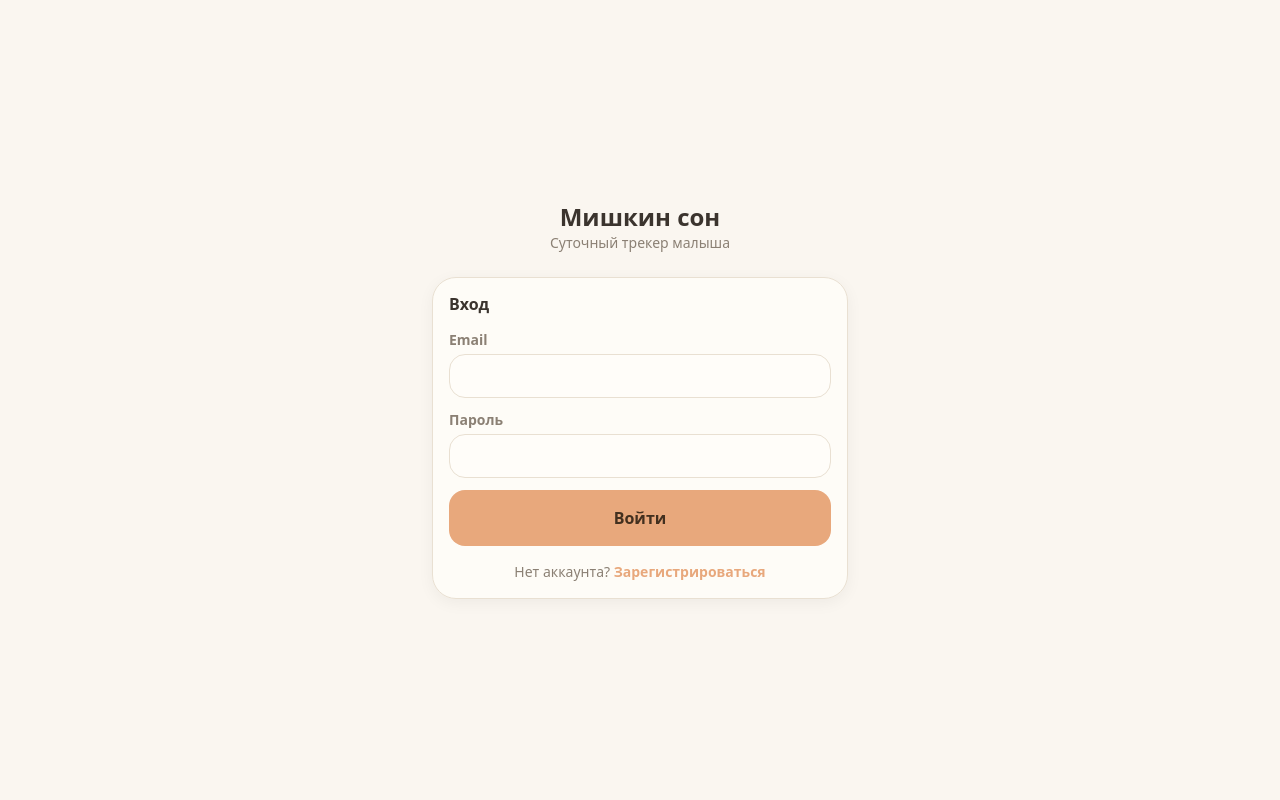
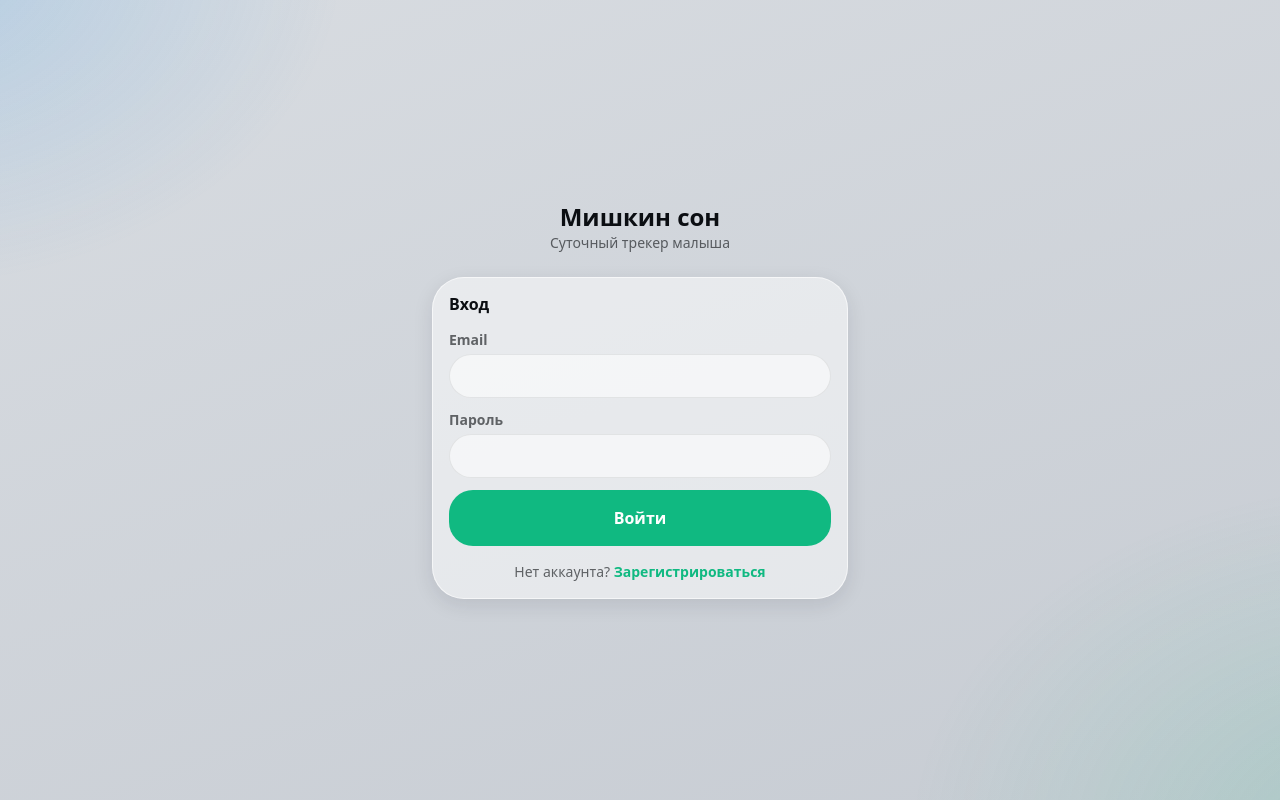
Before and after one commit to Black-Japan-Tea/mishkin-son, a React (Vite) app: page /login in a window 1280 px wide. Built offline with nearby package versions, Linux system fonts and the light colour scheme; no server answers.

Commit message:
feat: liquid glass design tokens, Inter font and icon set

```diff
--- a/package.json
+++ b/package.json
@@ -12,7 +12,7 @@
     "smoke": "node scripts/deploy-smoke.mjs"
   },
   "dependencies": {
-    "@fontsource-variable/nunito": "^5.3.0",
+    "@fontsource-variable/inter": "^5.3.0",
     "@radix-ui/react-dialog": "^1.3.1",
     "@radix-ui/react-slot": "^1.5.0",
     "@supabase/supabase-js": "^2.118.0",
@@ -20,6 +20,7 @@
     "class-variance-authority": "^0.7.1",
     "clsx": "^2.1.1",
     "date-fns": "^4.4.0",
+    "echarts": "^6.1.0",
     "idb": "^8.0.4",
     "lucide-react": "^1.61.0",
     "react": "^19.3.1",
--- a/src/components/theme/ThemeProvider.tsx
+++ b/src/components/theme/ThemeProvider.tsx
@@ -21,7 +21,7 @@ export function ThemeProvider({ children }: { children: React.ReactNode }): Reac
         window.setTimeout(() => root.classList.remove("theme-anim"), 250);
       }
       const meta = document.querySelector('meta[name="theme-color"]');
-      if (meta !== null) meta.setAttribute("content", dark ? "#17140F" : "#FAF6F0");
+      if (meta !== null) meta.setAttribute("content", dark ? "#0A0D12" : "#D8DCE1");
     };
 
     apply();
--- a/src/index.css
+++ b/src/index.css
@@ -1,58 +1,87 @@
 @import "tailwindcss";
-@import "@fontsource-variable/nunito";
+@import "@fontsource-variable/inter";
 
 /* Тёмная тема включается классом на <html> (режимы: вручную/система/расписание) */
 @custom-variant dark (&:where(.dark, .dark *));
 
+/* ============================================================
+   Дизайн «Liquid Glass»: светлая тема — приглушённый серо-графит
+   с почти чёрным текстом; имена токенов сохранены, значения новые.
+   ============================================================ */
 :root {
-  --background: #faf6f0;
-  --foreground: #3b342e;
-  --card: #fffdf9;
-  --popover: #fffdf9;
-  --primary: #e8a87c; /* персик */
-  --primary-foreground: #43301f;
-  --secondary: #a9bca1; /* шалфей */
-  --secondary-foreground: #2e3828;
-  --muted: #f1eae0;
-  --muted-foreground: #8b8074;
-  --accent: #f4ede2;
-  --accent-foreground: #3b342e;
-  --destructive: #c96f5e;
-  --border: #e9e0d2;
-  --input: #e9e0d2;
-  --ring: #e8a87c;
-  --success: #7fa76b;
-  --warning: #e0a458;
-  --info: #9c8fc7;
-  --sleep: #7fa76b;
-  --food: #e0a458;
-  --ai: #9c8fc7;
-  --radius: 1rem;
+  --background: #D8DCE1;
+  --foreground: #0B0E12;
+  --card: rgba(255, 255, 255, 0.55);
+  --popover: #FFFFFF;
+  --primary: #10B981; /* изумруд — основные действия «Записать» */
+  --primary-foreground: #FFFFFF;
+  --secondary: rgba(255, 255, 255, 0.62);
+  --secondary-foreground: #0B0E12;
+  --muted: rgba(255, 255, 255, 0.46);
+  --muted-foreground: rgba(11, 14, 18, 0.62);
+  --accent: rgba(255, 255, 255, 0.62);
+  --accent-foreground: #0B0E12;
+  --destructive: #E11D48;
+  --border: rgba(255, 255, 255, 0.6);
+  --input: rgba(11, 14, 18, 0.08);
+  --ring: #1C90ED;
+  --success: #10B981;
+  --warning: #F59E0B;
+  --info: #1C90ED;
+  --sleep: #1C90ED;
+  --food: #10B981;
+  --ai: #8B5CF6;
+  --radius: 1.5rem;
+  /* Liquid-слой: стекло, hairline-штрихи, цветные подсветки */
+  --faint: rgba(11, 14, 18, 0.4); /* «призрачный» текст: подписи осей, футер */
+  --glass: rgba(255, 255, 255, 0.46);
+  --glass-strong: rgba(255, 255, 255, 0.62);
+  --stroke: rgba(255, 255, 255, 0.6);
+  --stroke2: rgba(11, 14, 18, 0.08);
+  --tint-sleep: rgba(28, 144, 237, 0.14);
+  --tint-food: rgba(16, 185, 129, 0.16);
+  --glow1: rgba(28, 144, 237, 0.2);
+  --glow2: rgba(16, 185, 129, 0.16);
+  --scrim: rgba(20, 26, 34, 0.32);
+  --shadow-glass: 0 10px 36px rgba(15, 23, 42, 0.16);
+  --background-2: #C7CCD3; /* нижняя точка градиента фона */
 }
 
 .dark {
-  --background: #17140f;
-  --foreground: #ede6db;
-  --card: #201b15;
-  --popover: #262019;
-  --primary: #a78bfa; /* фиолетовый — навигация/акцент */
-  --primary-foreground: #17140f;
-  --secondary: #2c261e;
-  --secondary-foreground: #ede6db;
-  --muted: #241f18;
-  --muted-foreground: #a69a8c;
-  --accent: #2a241c;
-  --accent-foreground: #ede6db;
-  --destructive: #d97064;
-  --border: #2e2820;
-  --input: #2e2820;
-  --ring: #a78bfa;
-  --success: #6fbf8f;
-  --warning: #e89b5b;
-  --info: #a78bfa;
-  --sleep: #6fbf8f;
-  --food: #e89b5b;
-  --ai: #a78bfa;
+  --background: #0A0D12;
+  --foreground: #F3F6FA;
+  --card: rgba(255, 255, 255, 0.07);
+  --popover: #1A2028;
+  --primary: #10B981;
+  --primary-foreground: #FFFFFF;
+  --secondary: rgba(255, 255, 255, 0.12);
+  --secondary-foreground: #F3F6FA;
+  --muted: rgba(255, 255, 255, 0.07);
+  --muted-foreground: rgba(243, 246, 250, 0.62);
+  --accent: rgba(255, 255, 255, 0.12);
+  --accent-foreground: #F3F6FA;
+  --destructive: #F43F5E;
+  --border: rgba(255, 255, 255, 0.13);
+  --input: rgba(255, 255, 255, 0.13);
+  --ring: #1C90ED;
+  --success: #10B981;
+  --warning: #F59E0B;
+  --info: #1C90ED;
+  --sleep: #1C90ED;
+  --food: #10B981;
+  --ai: #A78BFA;
+  --faint: rgba(243, 246, 250, 0.38);
+  --glass: rgba(255, 255, 255, 0.07);
+  --glass-strong: rgba(255, 255, 255, 0.12);
+  --stroke: rgba(255, 255, 255, 0.13);
+  --stroke2: rgba(255, 255, 255, 0.07);
+  --tint-sleep: rgba(28, 144, 237, 0.18);
+  --tint-food: rgba(16, 185, 129, 0.18);
+  --glow1: rgba(28, 144, 237, 0.16);
+  --glow2: rgba(16, 185, 129, 0.12);
+  --scrim: rgba(0, 0, 0, 0.5);
+  --shadow-glass: 0 10px 36px rgba(0, 0, 0, 0.55);
+  --background-2: #05070A;
 }
 
 @theme inline {
@@ -78,15 +107,42 @@
   --color-sleep: var(--sleep);
   --color-food: var(--food);
   --color-ai: var(--ai);
-  --font-sans: "Nunito Variable", ui-sans-serif, system-ui, sans-serif;
+  /* Liquid-токены для утилит и будущих экранов */
+  --color-faint: var(--faint);
+  --color-glass: var(--glass);
+  --color-glass-strong: var(--glass-strong);
+  --color-stroke: var(--stroke);
+  --color-stroke2: var(--stroke2);
+  --color-tint-sleep: var(--tint-sleep);
+  --color-tint-food: var(--tint-food);
+  --color-scrim: var(--scrim);
+  --font-sans: "Inter Variable", ui-sans-serif, system-ui, sans-serif;
   --radius-lg: var(--radius);
   --radius-xl: calc(var(--radius) + 0.5rem);
+  --radius-4xl: calc(var(--radius) + 0.5rem); /* 2rem — крупные листы стекла */
 }
 
 @layer base {
+  /* Liquid-фон: диагональный градиент; свечения «прибиты» к вьюпорту
+     через fixed-псевдослои, поэтому не скроллятся вместе с контентом (PWA). */
   body {
     @apply bg-background text-foreground font-sans antialiased;
+    background-image: linear-gradient(160deg, var(--background), var(--background-2));
     overscroll-behavior-y: none;
+  }
+  body::before,
+  body::after {
+    content: "";
+    position: fixed;
+    inset: 0;
+    z-index: -1;
+    pointer-events: none;
+  }
+  body::before {
+    background: radial-gradient(640px 480px at -8% -6%, var(--glow1), transparent 70%);
+  }
+  body::after {
+    background: radial-gradient(680px 520px at 108% 106%, var(--glow2), transparent 70%);
   }
   /* safe-area для PWA на iOS */
   #root {
@@ -94,31 +150,61 @@
   }
 }
 
-/* Амбиентная подсветка (рецепт z.ai): полупрозрачная подложка + hairline + рассеянная тень.
-   Светлая тема — нейтральный оттенок тени; тёмная — семантический цвет роли элемента. */
+/* ===== Liquid Glass: стекло ===== */
+/* Полупрозрачная подложка + блюр + hairline-обводка + внутренний блик.
+   Радиус не задаём — компоненты сами rounded-lg/rounded-4xl. */
+.glass {
+  background: var(--glass);
+  -webkit-backdrop-filter: blur(22px) saturate(160%);
+  backdrop-filter: blur(22px) saturate(160%);
+  border: 1px solid var(--stroke);
+  box-shadow: var(--shadow-glass), inset 0 1px 0 rgba(255, 255, 255, 0.28);
+}
+.dark .glass {
+  box-shadow: var(--shadow-glass), inset 0 1px 0 rgba(255, 255, 255, 0.07);
+}
+
+/* Плотное стекло без обводки: чипы, пилюли, кнопки-иконки */
+.glass-strong {
+  background: var(--glass-strong);
+  -webkit-backdrop-filter: blur(14px) saturate(140%);
+  backdrop-filter: blur(14px) saturate(140%);
+  box-shadow: inset 0 1px 0 rgba(255, 255, 255, 0.28);
+}
+.dark .glass-strong {
+  box-shadow: inset 0 1px 0 rgba(255, 255, 255, 0.07);
+}
+
+/* ===== Амбиентная подсветка =====
+   Базовая — нейтральная тень; цветные варианты дают мягкое свечение роли
+   (статично и как переменные для «дыхания» .breathing ниже). */
 .ambient {
-  box-shadow: 0 4px 16px rgba(0, 0, 0, 0.05);
+  box-shadow: 0 6px 20px rgba(15, 23, 42, 0.1);
 }
 .dark .ambient {
-  box-shadow: 0 4px 16px rgba(0, 0, 0, 0.45);
+  box-shadow: 0 8px 28px rgba(0, 0, 0, 0.5);
 }
 
 .ambient-sleep {
-  --ambient-rest: 0 4px 16px rgba(0, 0, 0, 0.05);
-  --ambient-peak: 0 6px 24px rgba(0, 0, 0, 0.08);
+  box-shadow: 0 8px 20px color-mix(in srgb, var(--sleep) 35%, transparent);
+  --ambient-rest: 0 8px 20px color-mix(in srgb, var(--sleep) 30%, transparent);
+  --ambient-peak: 0 10px 28px color-mix(in srgb, var(--sleep) 45%, transparent);
 }
 .dark .ambient-sleep {
-  --ambient-rest: 0 4px 20px rgba(111, 191, 143, 0.12);
-  --ambient-peak: 0 6px 30px rgba(111, 191, 143, 0.22);
+  box-shadow: 0 8px 24px color-mix(in srgb, var(--sleep) 26%, transparent);
+  --ambient-rest: 0 8px 24px color-mix(in srgb, var(--sleep) 24%, transparent);
+  --ambient-peak: 0 12px 32px color-mix(in srgb, var(--sleep) 38%, transparent);
 }
 
 .ambient-food {
-  --ambient-rest: 0 4px 16px rgba(0, 0, 0, 0.05);
-  --ambient-peak: 0 6px 24px rgba(0, 0, 0, 0.08);
+  box-shadow: 0 8px 20px color-mix(in srgb, var(--food) 35%, transparent);
+  --ambient-rest: 0 8px 20px color-mix(in srgb, var(--food) 30%, transparent);
+  --ambient-peak: 0 10px 28px color-mix(in srgb, var(--food) 45%, transparent);
 }
 .dark .ambient-food {
-  --ambient-rest: 0 4px 20px rgba(232, 155, 91, 0.12);
-  --ambient-peak: 0 6px 30px rgba(232, 155, 91, 0.22);
+  box-shadow: 0 8px 24px color-mix(in srgb, var(--food) 26%, transparent);
+  --ambient-rest: 0 8px 24px color-mix(in srgb, var(--food) 24%, transparent);
+  --ambient-peak: 0 12px 32px color-mix(in srgb, var(--food) 38%, transparent);
 }
 
 /* «Дыхание» карточки сна: медленная пульсация ореола, ~6 с цикл */
```
Also changed, not shown: src/components/icons.tsx (added, +73 -0 lines), 1 other file (tests, documents, lock files or other folders).
